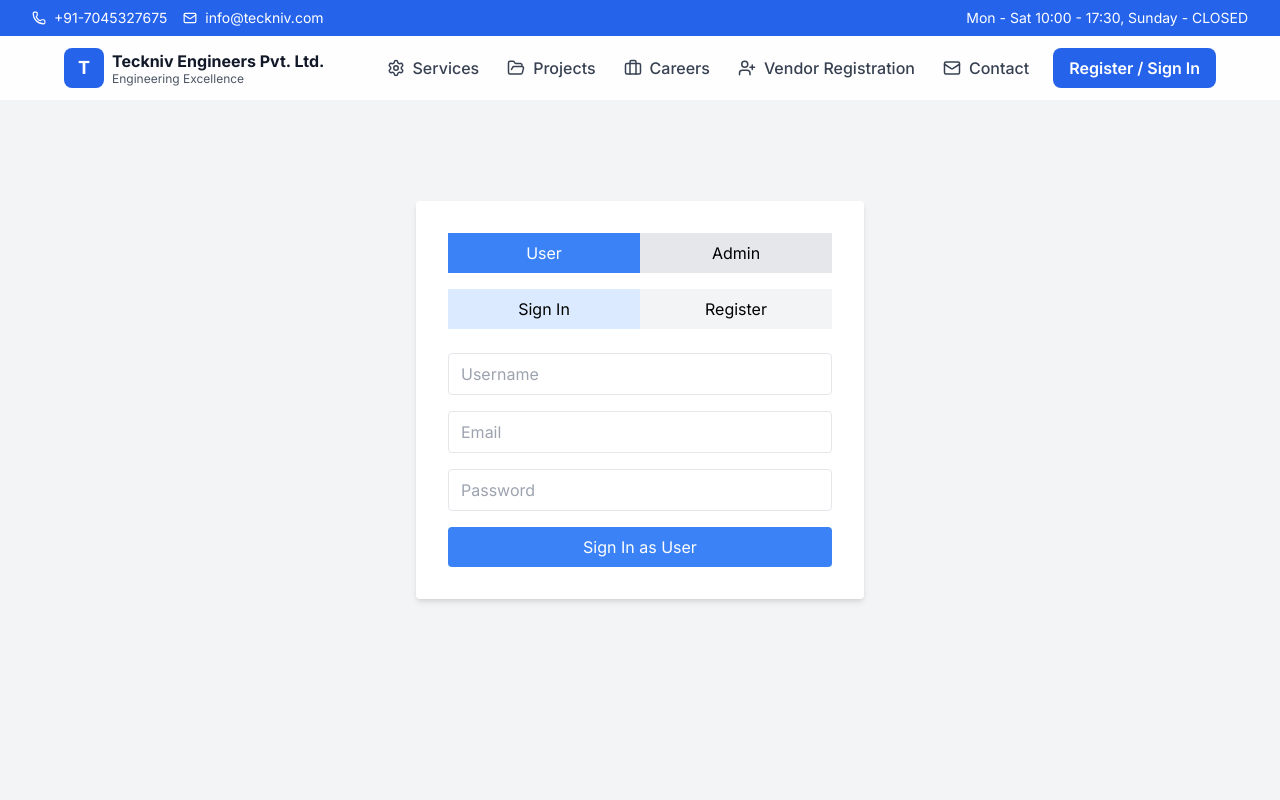
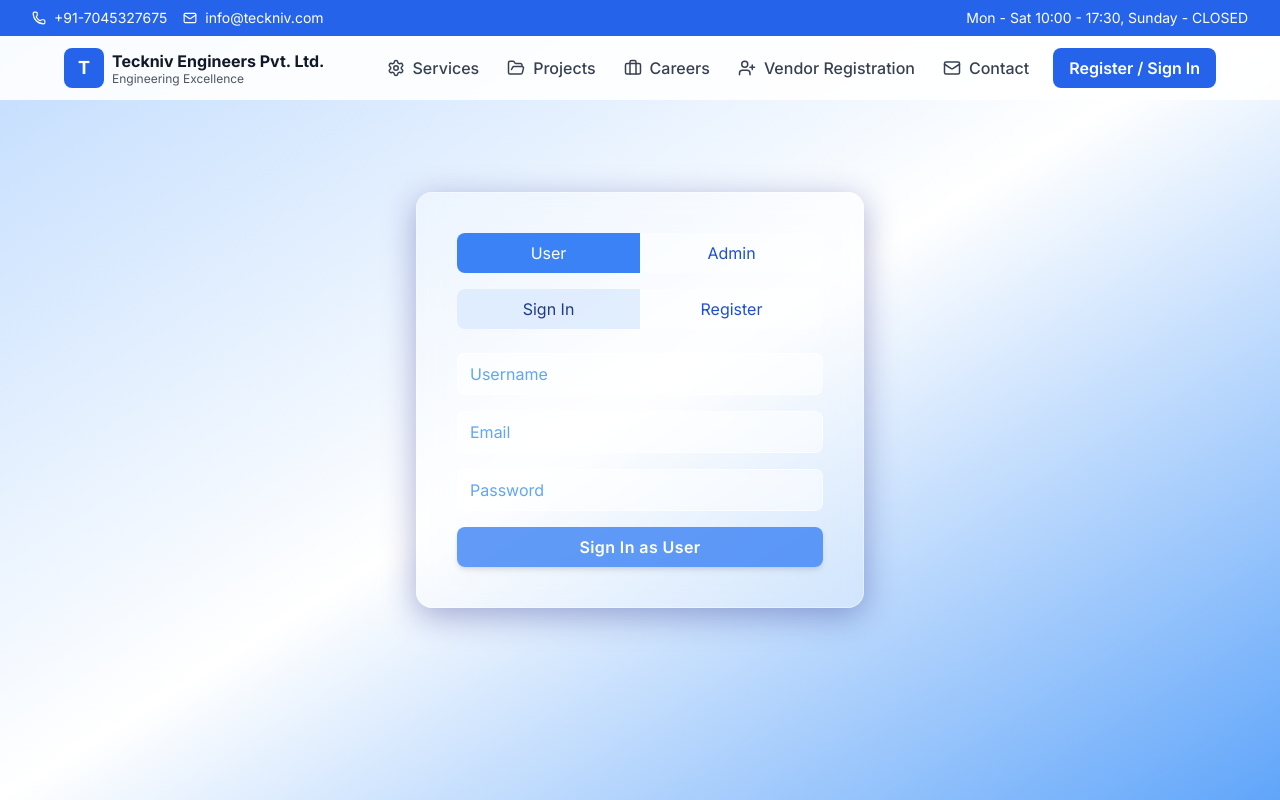
Before and after one commit to SuyogMagar/Teckniv, a React (Vite) app in the folder Teckniv/Frontend/: page /auth in a window 1280 px wide. Shown: the top 800 px of the page. Built offline with nearby package versions, Linux system fonts and the light colour scheme.

Commit message:
added Register and Sign in Page for User and Admin

```diff
--- a/Teckniv/Frontend/src/pages/RegisterSignIn.jsx
+++ b/Teckniv/Frontend/src/pages/RegisterSignIn.jsx
@@ -28,17 +28,18 @@ const RegisterSignIn = () => {
   };
 
   return (
-    <div className="flex flex-col items-center justify-center min-h-screen bg-gray-100">
-      <div className="bg-white p-8 rounded shadow-md w-full max-w-md">
+    <div className="flex flex-col items-center justify-center min-h-screen bg-gradient-to-br from-blue-200 via-white to-blue-400">
+      <div className="backdrop-blur-lg bg-white/30 border border-white/40 shadow-2xl rounded-2xl p-10 w-full max-w-md transition-all duration-300"
+        style={{ boxShadow: '0 8px 32px 0 rgba(31, 38, 135, 0.37)' }}>
         <div className="flex mb-4">
           <button
-            className={`flex-1 py-2 ${role === 'user' ? 'bg-blue-500 text-white' : 'bg-gray-200'}`}
+            className={`flex-1 py-2 rounded-l-lg ${role === 'user' ? 'bg-blue-500 text-white' : 'bg-white/40 text-blue-700'}`}
             onClick={() => setRole('user')}
           >
             User
           </button>
           <button
-            className={`flex-1 py-2 ${role === 'admin' ? 'bg-blue-500 text-white' : 'bg-gray-200'}`}
+            className={`flex-1 py-2 rounded-r-lg ${role === 'admin' ? 'bg-blue-500 text-white' : 'bg-white/40 text-blue-700'}`}
             onClick={() => setRole('admin')}
           >
             Admin
@@ -46,13 +47,13 @@ const RegisterSignIn = () => {
         </div>
         <div className="flex mb-6">
           <button
-            className={`flex-1 py-2 ${mode === 'signin' ? 'bg-blue-100' : 'bg-gray-100'}`}
+            className={`flex-1 py-2 rounded-l-lg ${mode === 'signin' ? 'bg-blue-100/80 text-blue-900' : 'bg-white/40 text-blue-700'}`}
             onClick={() => setMode('signin')}
           >
             Sign In
           </button>
           <button
-            className={`flex-1 py-2 ${mode === 'register' ? 'bg-blue-100' : 'bg-gray-100'}`}
+            className={`flex-1 py-2 rounded-r-lg ${mode === 'register' ? 'bg-blue-100/80 text-blue-900' : 'bg-white/40 text-blue-700'}`}
             onClick={() => setMode('register')}
           >
             Register
@@ -65,7 +66,7 @@ const RegisterSignIn = () => {
             placeholder="Username"
             value={form.username}
             onChange={handleChange}
-            className="w-full px-3 py-2 border rounded"
+            className="w-full px-3 py-2 border border-white/60 bg-white/40 rounded-lg focus:outline-none focus:ring-2 focus:ring-blue-300 placeholder-blue-400 text-blue-900 backdrop-blur-sm"
             required
           />
           <input
@@ -74,7 +75,7 @@ const RegisterSignIn = () => {
             placeholder="Email"
             value={form.email}
             onChange={handleChange}
-            className="w-full px-3 py-2 border rounded"
+            className="w-full px-3 py-2 border border-white/60 bg-white/40 rounded-lg focus:outline-none focus:ring-2 focus:ring-blue-300 placeholder-blue-400 text-blue-900 backdrop-blur-sm"
             required
           />
           <input
@@ -83,12 +84,12 @@ const RegisterSignIn = () => {
             placeholder="Password"
             value={form.password}
             onChange={handleChange}
-            className="w-full px-3 py-2 border rounded"
+            className="w-full px-3 py-2 border border-white/60 bg-white/40 rounded-lg focus:outline-none focus:ring-2 focus:ring-blue-300 placeholder-blue-400 text-blue-900 backdrop-blur-sm"
             required
           />
           <button
             type="submit"
-            className="w-full bg-blue-500 text-white py-2 rounded hover:bg-blue-600"
+            className="w-full bg-blue-500/80 text-white py-2 rounded-lg hover:bg-blue-600/90 shadow-md transition-all duration-200 font-semibold tracking-wide"
           >
             {mode === 'register' ? 'Register' : 'Sign In'} as {role.charAt(0).toUpperCase() + role.slice(1)}
           </button>
```
